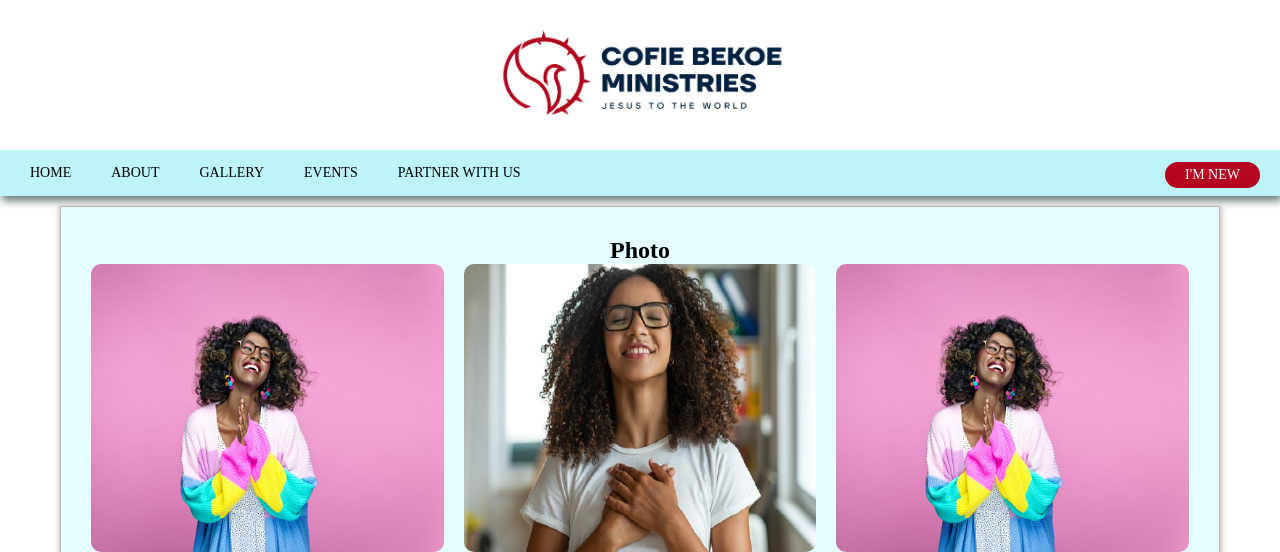
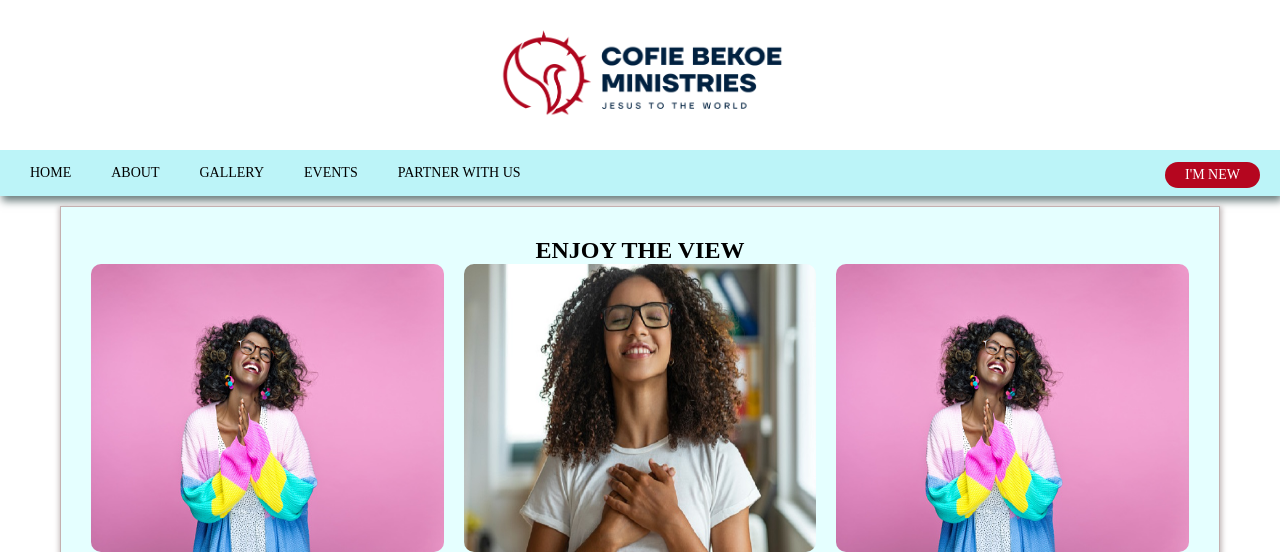
Before and after one commit to lowryel/church, a Django app: page /church/gallery in a window 1280 px wide. Shown: the top 552 px of the page. Run offline with Django 4.2, Linux system fonts and the light colour scheme; data comes from the database, SQL or seed files in the repository; some libraries are stand-ins or nearby versions.

Commit message:
updated the gallery page  Please enter the commit message for your changes. Lines starting

```diff
--- a/templates/gallery.html
+++ b/templates/gallery.html
@@ -9,7 +9,7 @@
 
         <main class="container" id="main-body">
             <section class="gallery">
-                <h1>Photo</h1>
+                <h1>ENJOY THE VIEW</h1>
                 <div class="main-gallery">
                     {% for img in images %}
                     <div class="top-img-block">
```
